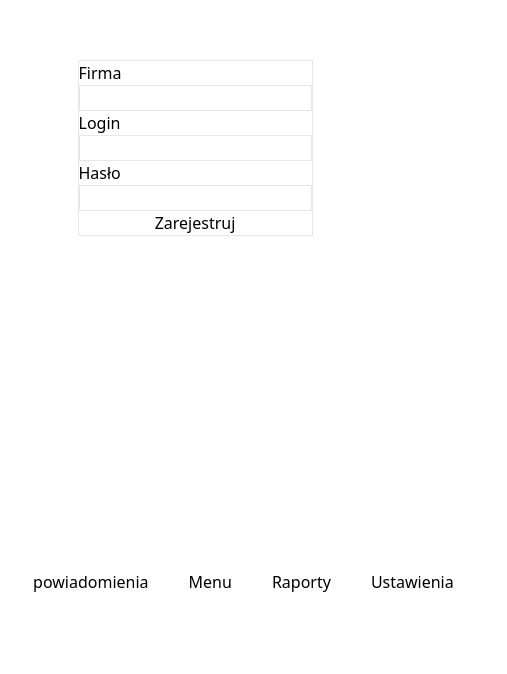
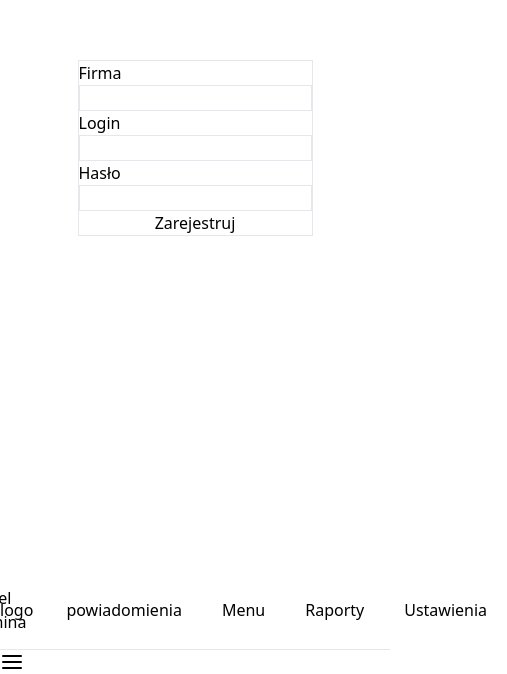
Before and after one commit to RSK-Software-Solutions/SchoolCanteenAPI, a React (Create React App) app in the folder client-side/: page /register in a window 390 px wide. Shown: the part 274-948 px from the top of the page, 507 px wide, since content can reach past the window. Before the commit the page ends 924 px from the top, so only its background shows below. Built offline with nearby package versions, Linux system fonts and the light colour scheme.

Commit message:
added framermotion responsive sidebar open close

```diff
--- a/client-side/package.json
+++ b/client-side/package.json
@@ -7,6 +7,8 @@
     "@testing-library/react": "^13.4.0",
     "@testing-library/user-event": "^13.5.0",
     "dotenv": "^16.3.1",
+    "framer-motion": "^10.16.16",
+    "lucide-react": "^0.295.0",
     "react": "^18.2.0",
     "react-auth-kit": "^3.0.0-alpha.44",
     "react-dom": "^18.2.0",
--- a/client-side/src/Components/LoginComponents/LoginInput.jsx
+++ b/client-side/src/Components/LoginComponents/LoginInput.jsx
@@ -21,7 +21,7 @@ const RegisterInput = () => {
     const HandleLogin = async (e) => {
         e.preventDefault();
         try {
-             await axios.post(URL,formData);
+             await axios.post(URL+"/login-auth",formData);
         } catch (error) {
             console.error('Error:', error.message);
         }
--- a/client-side/src/Components/Navbar/Navbar.jsx
+++ b/client-side/src/Components/Navbar/Navbar.jsx
@@ -1,5 +1,6 @@
 import React from 'react';
 import {Link} from 'react-router-dom'
+
 
 const Navbar = () => {
     const navLinks =
@@ -15,13 +16,15 @@ const Navbar = () => {
             path: "/ustawienia", element: "Ustawienia",
         }];
     return (
-        <div className="h-[80px] flex justify-center ">
-            {navLinks.map(el =>
-                (
-                    <div key={el.element} className="px-5">
-                    <Link to={el.path}>{el.element}</Link>
-                    </div>)
-            )}
+        <div className='h-[80px] border-b flex'>
+            <span className='flex self-center justify-start'>logo</span>
+            <div className='w-full flex justify-center'>
+                {navLinks.map(el => (
+                    <div key={el.element} className="px-5 flex justify-center self-center">
+                        <Link to={el.path}>{el.element}</Link>
+                    </div>
+                ))}
+            </div>
         </div>
     );
 };
--- a/client-side/src/Components/Sidebar/Sidebar.jsx
+++ b/client-side/src/Components/Sidebar/Sidebar.jsx
@@ -1,11 +1,34 @@
-import React from 'react';
+import React, {useRef, useState} from 'react';
+import {motion} from "framer-motion";
+import {AlignJustify} from "lucide-react";
+const Sidebar = () => {
+    const menuRef = useRef(null);
+    const [isOpen, setIsOpen] = useState(false)
 
-const Sidebar = () => {
+    const handleMenuToggle = () => {
+        setIsOpen((prevState) => !prevState);
+    };
+
     return (
         <div>
-
+            <span className='max-sm:block max-2xl:hidden'>
+                <AlignJustify onClick={handleMenuToggle} className='flex justify-end'/>
+            </span>
+            {isOpen && ((
+                <motion.section
+                    ref={menuRef}
+                    className="menu"
+                    initial={{ opacity: 0, x: '-100%' }}
+                    animate={{ opacity: 1, x: 0 }}
+                    transition={{ duration: 0.5 }}
+                >
+                    <div className='flex flex-col h-screen w-[150px] border'>
+                        Menu
+                    </div>
+                </motion.section>
+            ))}
         </div>
-    );
-};
+    )
+}
 
 export default Sidebar;
```
Also changed, not shown: 1 other file (tests, documents, lock files or other folders).
